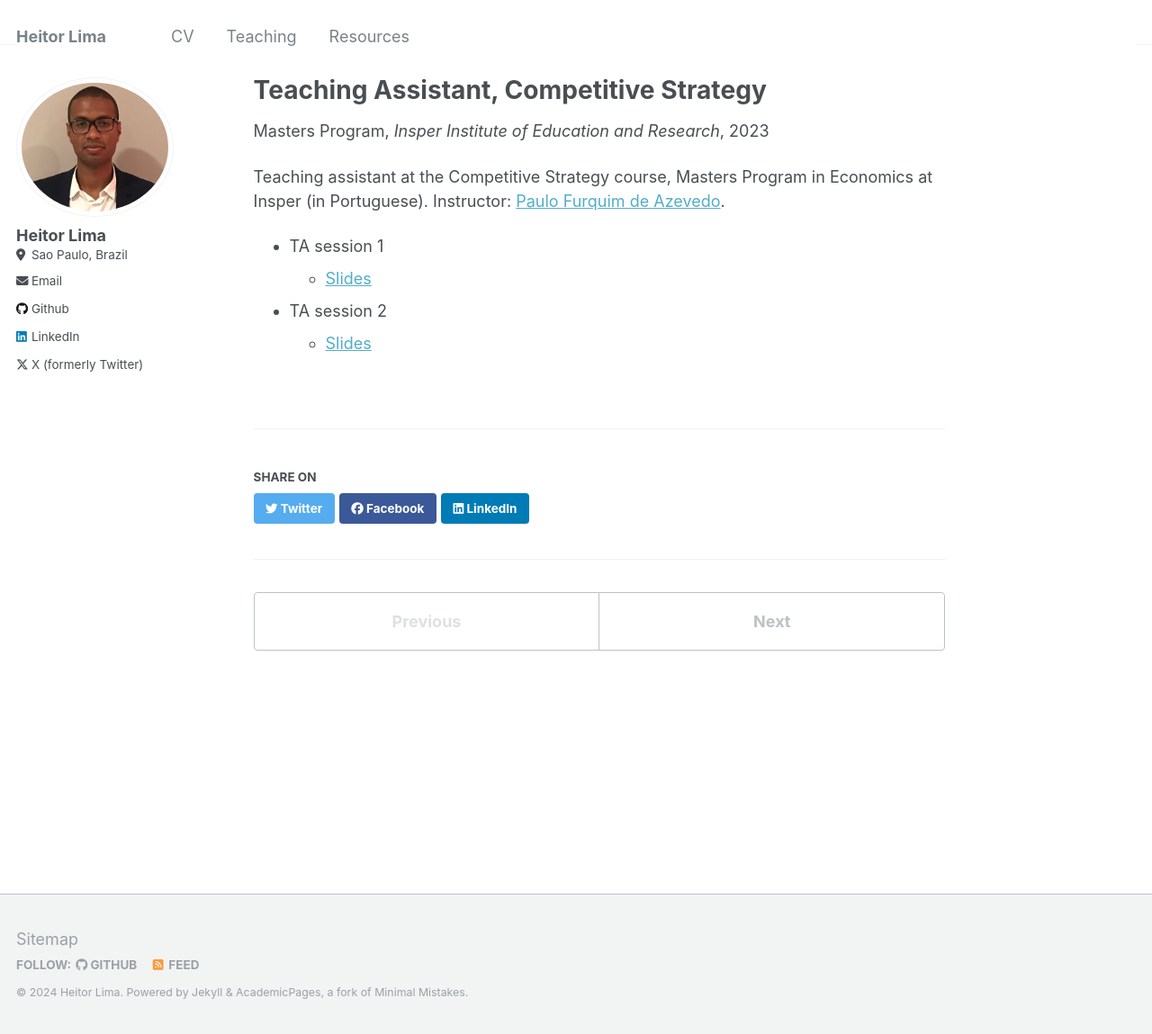
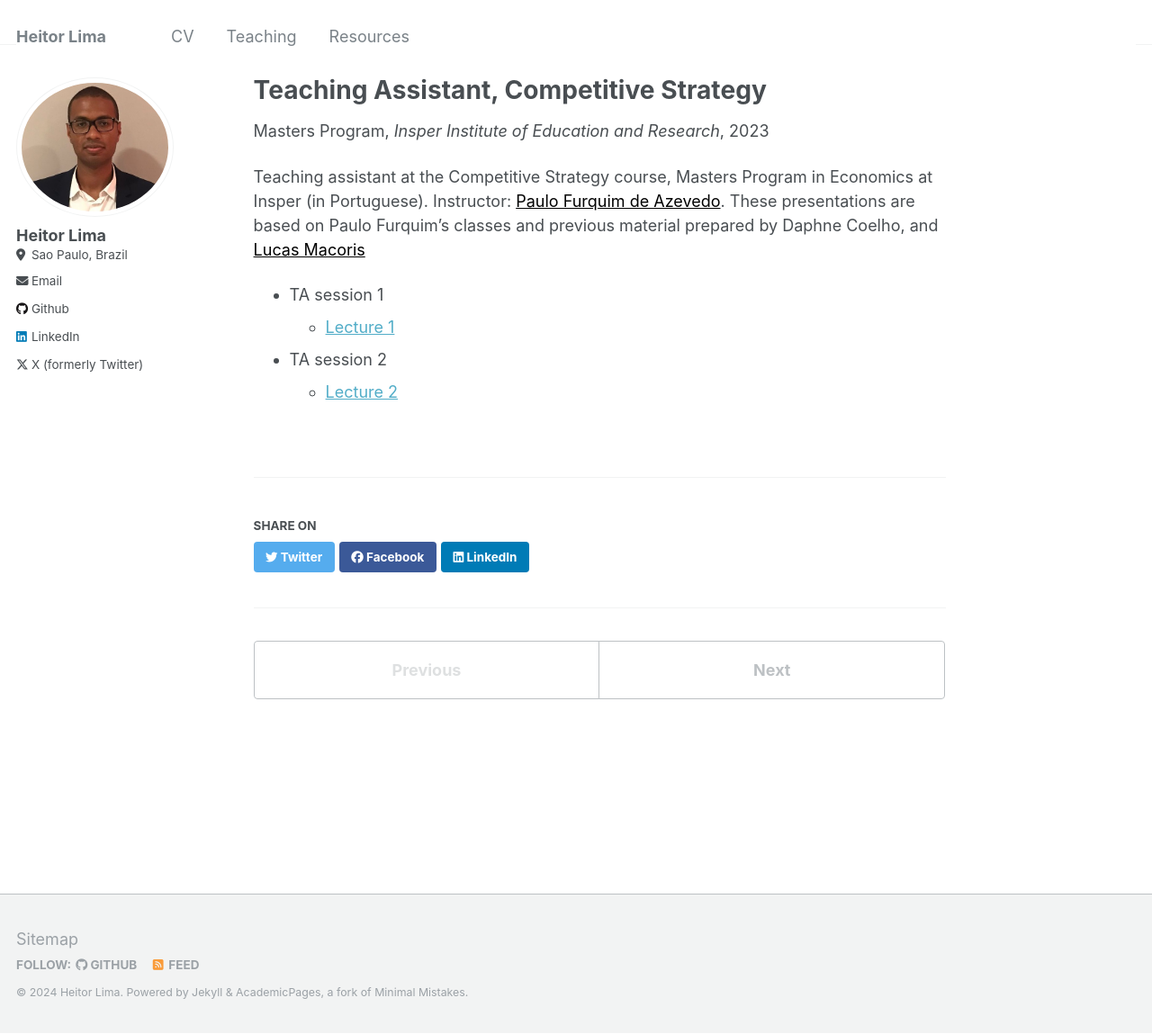
Before and after one commit to heitoraolima/heitoraolima.github.io, a Jekyll site: the page built from _teaching/2023-ta-cs.md, in a window 1280 px wide and 1149 px high. Shown: the whole window at 90% size. Built offline with Jekyll 4.4.1, drawn with Linux system fonts in a browser that asks for light colours.

Commit message:
Update 2023-ta-cs.md

```diff
--- a/_teaching/2023-ta-cs.md
+++ b/_teaching/2023-ta-cs.md
@@ -8,9 +8,9 @@
 location: "City, Country"
 ---
 
-Teaching assistant at the Competitive Strategy course, Masters Program in Economics at Insper (in Portuguese). Instructor: <a href="https://sites.google.com/view/paulo-f-azevedo/in%C3%ADcio">Paulo Furquim de Azevedo</a>.
+Teaching assistant at the Competitive Strategy course, Masters Program in Economics at Insper (in Portuguese). Instructor: <a href="https://sites.google.com/view/paulo-f-azevedo/in%C3%ADcio" style="color:black">Paulo Furquim de Azevedo</a>. These presentations are based on Paulo Furquim's classes and previous material prepared by Daphne Coelho, and <a href="https://eaesp.fgv.br/pessoa/lucas-s-macoris" style="color:black">Lucas Macoris</a>
 
 - TA session 1
-  - <a href="heitoraolima.github.io/files/Monitoria 1 - EC - 2023.pdf">Slides</a>
+  - <a href="https://heitoraolima.github.io/files/Monitoria 1 - EC - 2023.pdf">Lecture 1</a>
 - TA session 2
-  - <a href="heitoraolima.github.io/files/Monitoria 2 - EC - 2023.pdf">Slides</a>
+  - <a href="https://heitoraolima.github.io/files/Monitoria 2 - EC - 2023.pdf">Lecture 2</a>
```
